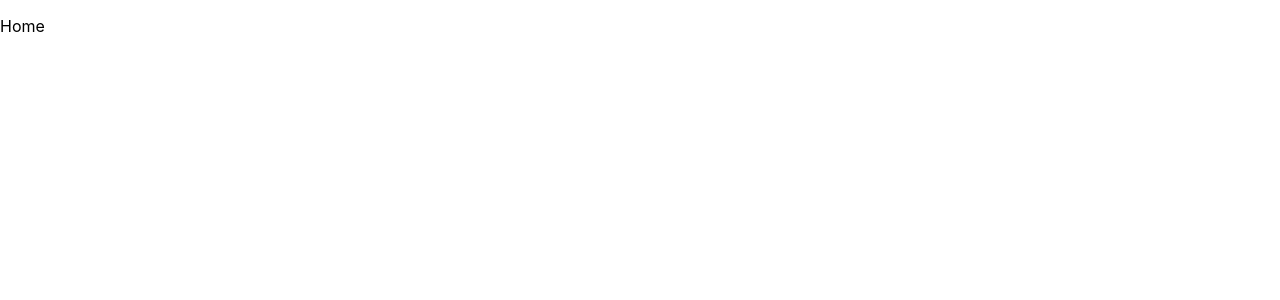
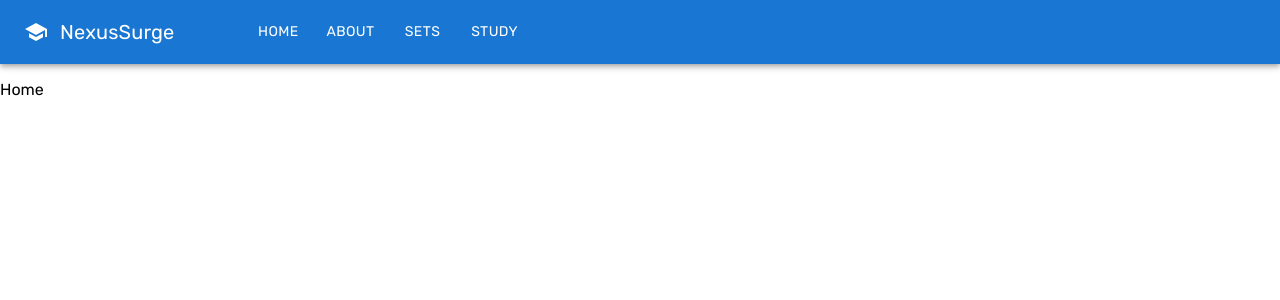
Before and after one commit to skancharapu775/NexusSurge, a React (Create React App) app in the folder nexussurge/: page / in a window 1280 px wide. Shown: the top 300 px of the page. Built offline with nearby package versions, Linux system fonts and the light colour scheme.

Commit message:
added header styling and font globalization

```diff
--- a/nexussurge/package.json
+++ b/nexussurge/package.json
@@ -3,6 +3,10 @@
   "version": "0.1.0",
   "private": true,
   "dependencies": {
+    "@emotion/react": "^11.11.0",
+    "@emotion/styled": "^11.11.0",
+    "@mui/icons-material": "^5.11.16",
+    "@mui/material": "^5.13.2",
     "@testing-library/jest-dom": "^5.16.5",
     "@testing-library/react": "^13.4.0",
     "@testing-library/user-event": "^13.5.0",
--- a/nexussurge/public/index.html
+++ b/nexussurge/public/index.html
@@ -1,6 +1,9 @@
 <!DOCTYPE html>
 <html lang="en">
   <head>
+    <link rel="preconnect" href="https://fonts.googleapis.com">
+    <link rel="preconnect" href="https://fonts.gstatic.com" crossorigin>
+    <link href="https://fonts.googleapis.com/css2?family=Rubik&display=swap" rel="stylesheet">
     <meta charset="utf-8" />
     <link rel="icon" href="%PUBLIC_URL%/favicon.ico" />
     <meta name="viewport" content="width=device-width, initial-scale=1" />
--- a/nexussurge/src/App.css
+++ b/nexussurge/src/App.css
@@ -28,6 +28,13 @@
   color: #61dafb;
 }
 
+.global-style {
+  font-family: "Rubik", sans-serif;
+}
+.header {
+  font-family: "Rubik", sans-serif;
+}
+
 @keyframes App-logo-spin {
   from {
     transform: rotate(0deg);
--- a/nexussurge/src/App.js
+++ b/nexussurge/src/App.js
@@ -13,6 +13,7 @@ function App() {
   return (
     <>
       {/* Routing to different pages, specify page to render */}
+      <div className="global-style">
       <BrowserRouter>
         <Routes>
           <Route index element={<Home />} />
@@ -23,6 +24,7 @@ function App() {
 
         </Routes>
       </BrowserRouter>
+      </div>
     </>
     );
 }
--- /dev/null
+++ b/nexussurge/src/components/Header.js
@@ -0,0 +1,30 @@
+import { AppBar, Toolbar, IconButton, Typography, Stack, Button } from '@mui/material';
+import Box from '@mui/material/Box';
+import SchoolIcon from '@mui/icons-material/School';
+import '../App.css';
+
+export default function Header() {
+    return (
+        <Box sx={{ flexGrow: 1 }}>
+            <div className='header'>
+                <AppBar position='static'>
+                    <Toolbar>
+                        <IconButton size='large' edge='start' color='inherit' aria-label='logo'>
+                            <SchoolIcon href="/home" />
+                        </IconButton>
+                        <Typography variant='h6' component='div' sx={{ flexGrow: 0, fontFamily: 'Rubik' }}>
+                            NexusSurge
+                        </Typography>
+                        <Stack direction='row' spacing = {1} sx={{ fontFamily: 'Rubik' }}>
+                            <Button sx={{ fontFamily: 'Rubik' }} color='inherit' href='/home'></Button>
+                            <Button sx={{ fontFamily: 'Rubik' }} color='inherit' href='/home'>Home</Button>
+                            <Button sx={{ fontFamily: 'Rubik' }} color='inherit' href='/about'>About</Button>
+                            <Button sx={{ fontFamily: 'Rubik' }} color='inherit' href='/flashcards'>Sets</Button>
+                            <Button sx={{ fontFamily: 'Rubik' }} color='inherit' href='/worksheets'>Study</Button>
+                        </Stack>
+                    </Toolbar>
+                </AppBar>
+            </div>
+        </Box>
+    )
+}
--- a/nexussurge/src/pages/About.js
+++ b/nexussurge/src/pages/About.js
@@ -1,5 +1,10 @@
+import Header from '../components/Header.js'
+
 export function About() {
     return (
-        <p>About</p>
+        <>
+            <Header />
+            <p>About</p>
+        </>
     )
 }
--- a/nexussurge/src/pages/Home.js
+++ b/nexussurge/src/pages/Home.js
@@ -1,5 +1,10 @@
+import Header from '../components/Header.js'
+
 export function Home() {
     return (
-        <p>Home</p>
+        <>
+            <Header />
+            <p>Home</p>
+        </>
     )
 }
--- a/nexussurge/src/pages/Sets.js
+++ b/nexussurge/src/pages/Sets.js
@@ -1,5 +1,10 @@
+import Header from '../components/Header.js'
+
 export function Sets() {
     return (
-        <p>Sets</p>
+        <>
+            <Header />
+            <p>Sets</p>
+        </>
     )
 }
--- a/nexussurge/src/pages/Study.js
+++ b/nexussurge/src/pages/Study.js
@@ -1,5 +1,10 @@
+import Header from '../components/Header.js'
+
 export function Study() {
     return (
-        <p>Study</p>
+        <>
+            <Header />
+            <p>Study</p>
+        </>
     )
 }
```
Also changed, not shown: 1 other file (tests, documents, lock files or other folders).
